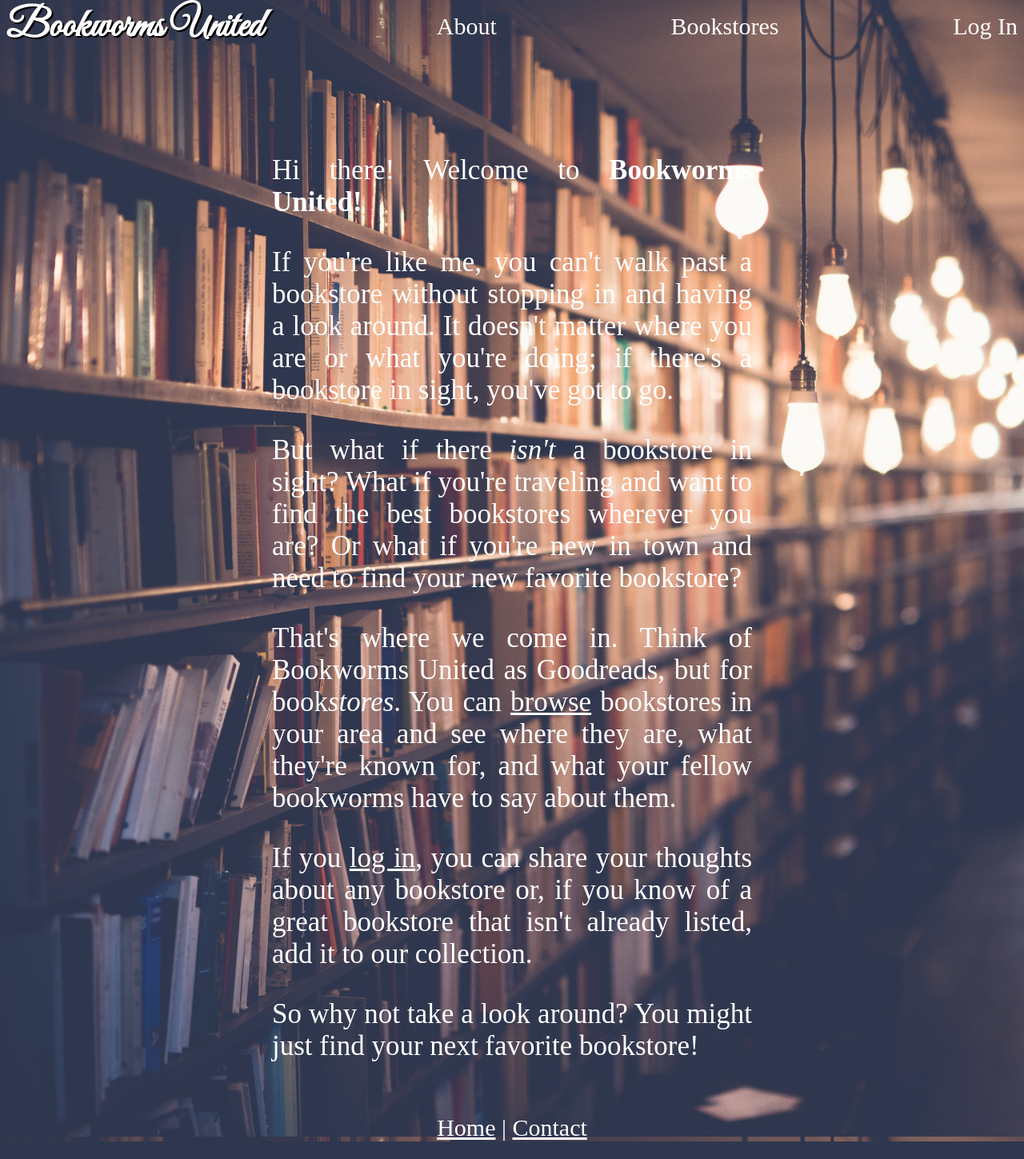
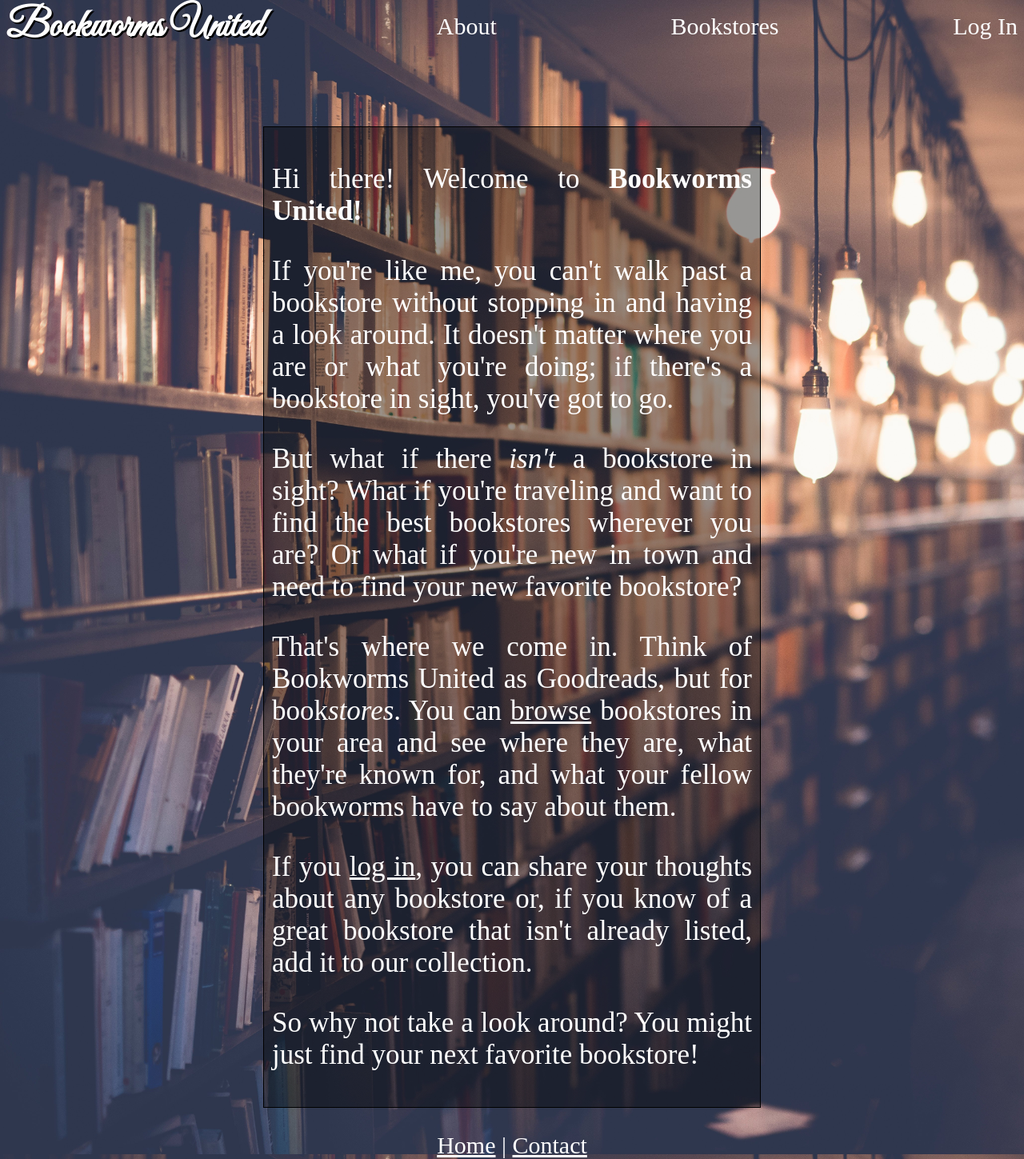
Before and after one commit to johnrobertmahlan/Bookworms-United, a Node server app: page /about in a window 1280 px wide. Shown: the whole page at 80% size. Before the commit the page ends 1427 px from the top, so only its background shows below. Run offline with Node 20, Linux system fonts and the light colour scheme; some libraries are stand-ins or nearby versions.

Commit message:
add background to about div

```diff
--- a/public/css/style.css
+++ b/public/css/style.css
@@ -51,6 +51,9 @@ body {
     text-align: justify;
     font-size: 35px;
     color: white;
+    background-color: rgba(0,0,0,0.4);
+    border: 0.5px solid black;
+    padding: 10px;
 }
 
 a {
```
